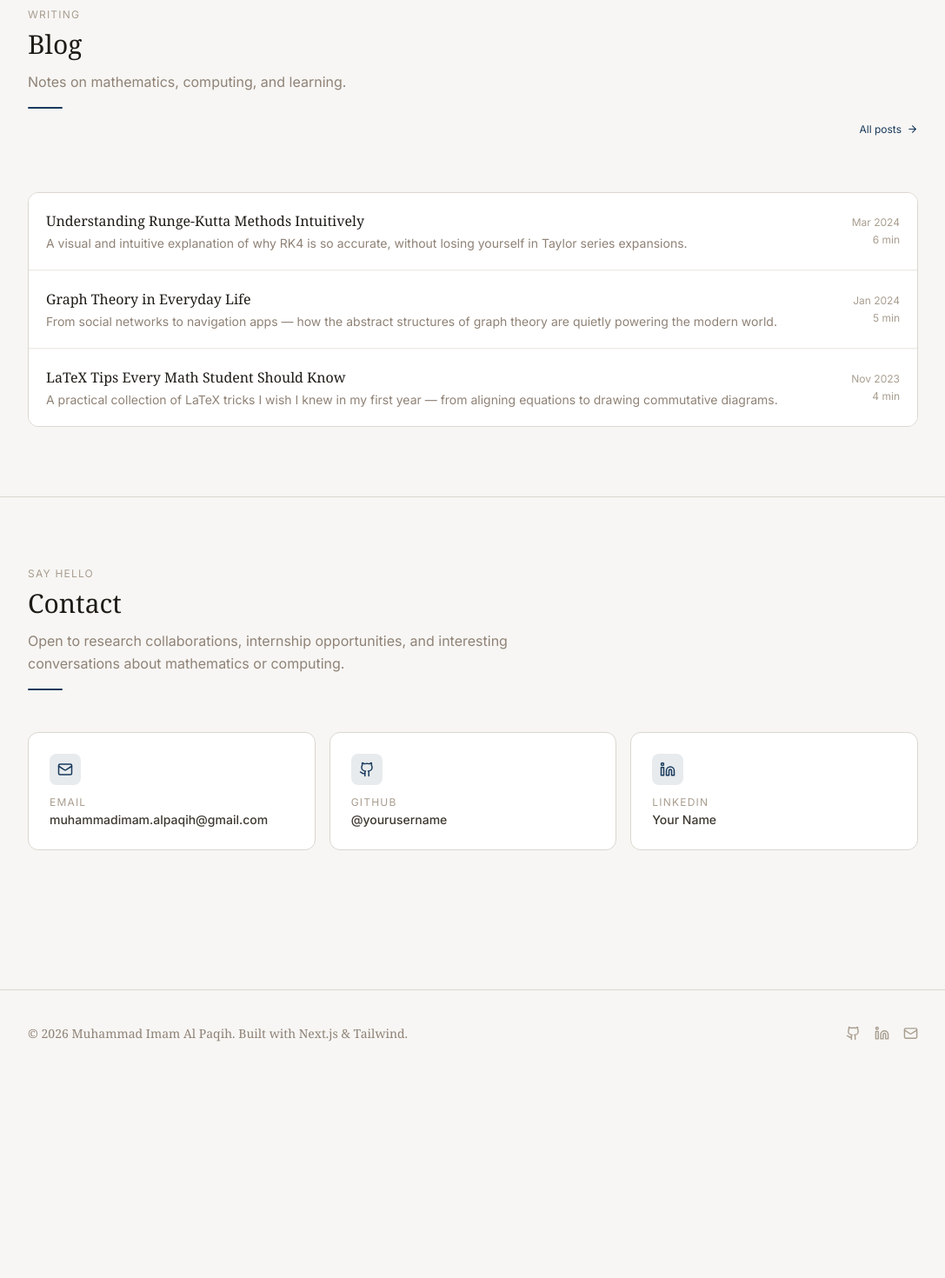
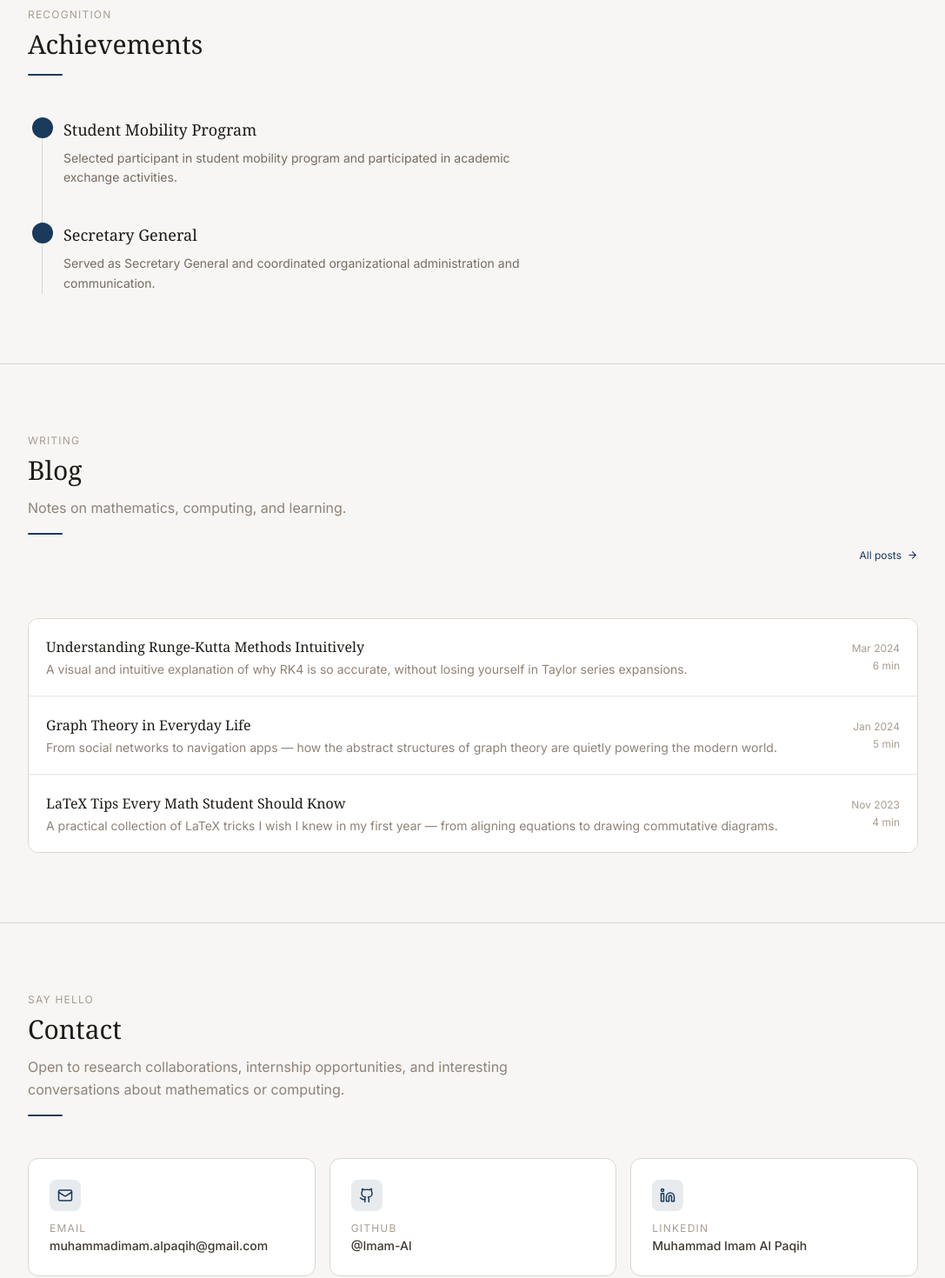
Before and after one commit to Imam-Al/portoku, a Next.js app: page / in a window 1280 px wide. Shown: the part 4660-6130 px from the top of the page at 87% size, without its empty margins (96-1183 px from the left). Before the commit the page ends 5899 px from the top, so only its background shows below. Built offline with nearby package versions, Linux system fonts and the light colour scheme.

Commit message:
fix: menambahkan pencapaian

```diff
--- a/app/page.tsx
+++ b/app/page.tsx
@@ -1,12 +1,14 @@
-import HeroSection from '@/components/HeroSection'
-import ProjectsSection from '@/components/ProjectsSection'
-import ResearchSection from '@/components/ResearchSection'
-import PublicationsSection from '@/components/PublicationsSection'
-import SkillsSection from '@/components/SkillsSection'
-import ExperienceSection from '@/components/ExperienceSection'
-import CertificatesSection from '@/components/CertificatesSection'
-import BlogSection from '@/components/BlogSection'
-import ContactSection from '@/components/ContactSection'
+import HeroSection from "@/components/HeroSection";
+import ProjectsSection from "@/components/ProjectsSection";
+import ResearchSection from "@/components/ResearchSection";
+import PublicationsSection from "@/components/PublicationsSection";
+import SkillsSection from "@/components/SkillsSection";
+import ExperienceSection from "@/components/ExperienceSection";
+import CertificatesSection from "@/components/CertificatesSection";
+import AchievementsSection from "@/components/AchievementsSection";
+import BlogSection from "@/components/BlogSection";
+import ContactSection from "@/components/ContactSection";
+import GallerySection from "@/components/GallerySection";
 
 export default function Home() {
   return (
@@ -18,8 +20,10 @@ export default function Home() {
       <SkillsSection />
       <ExperienceSection />
       <CertificatesSection />
+      <AchievementsSection />
       <BlogSection />
+      {/* <GallerySection /> */}
       <ContactSection />
     </>
-  )
+  );
 }
--- a/components/AchievementsSection.tsx
+++ b/components/AchievementsSection.tsx
@@ -1,49 +1,49 @@
-// import { Award, GraduationCap, Users } from "lucide-react";
+import { Award, GraduationCap, Users } from "lucide-react";
 
-// import { achievements } from "@/lib/data";
-// import SectionHeader from "./SectionHeader";
+import { achievements } from "@/lib/data";
+import SectionHeader from "./SectionHeader";
 
-// const icons = {
-//   academic: <GraduationCap size={14} />,
-//   organization: <Users size={14} />,
-//   teaching: <Award size={14} />,
-// } as const;
+const icons = {
+  academic: <GraduationCap size={14} />,
+  organization: <Users size={14} />,
+  teaching: <Award size={14} />,
+} as const;
 
-// export default function AchievementsSection() {
-//   return (
-//     <section
-//       id="achievements"
-//       className="section-padding border-b border-ink-200"
-//     >
-//       <div className="container-max">
-//         <SectionHeader label="Recognition" title="Achievements" />
+export default function AchievementsSection() {
+  return (
+    <section
+      id="achievements"
+      className="section-padding border-b border-ink-200"
+    >
+      <div className="container-max">
+        <SectionHeader label="Recognition" title="Achievements" />
 
-//         <ol className="relative border-l border-ink-200 ml-4 space-y-10">
-//           {achievements.map((a, i) => (
-//             <li key={i} className="ml-6">
-//               <span className="absolute -left-3 flex items-center justify-center w-6 h-6 rounded-full bg-accent text-white">
-//                 {icons[a.type as keyof typeof icons]}
-//               </span>
+        <ol className="relative border-l border-ink-200 ml-4 space-y-10">
+          {achievements.map((a, i) => (
+            <li key={i} className="ml-6">
+              <span className="absolute -left-3 flex items-center justify-center w-6 h-6 rounded-full bg-accent text-white">
+                {icons[a.type as keyof typeof icons]}
+              </span>
 
-//               <div>
-//                 <h3 className="font-serif text-lg font-medium text-ink-900">
-//                   {a.title}
-//                 </h3>
+              <div>
+                <h3 className="font-serif text-lg font-medium text-ink-900">
+                  {a.title}
+                </h3>
 
-//                 <p className="font-mono text-xs text-accent mb-1">{a.org}</p>
+                <p className="font-mono text-xs text-accent mb-1">{a.org}</p>
 
-//                 <p className="font-mono text-xs text-ink-400 mb-2">
-//                   {a.period}
-//                 </p>
+                <p className="font-mono text-xs text-ink-400 mb-2">
+                  {a.period}
+                </p>
 
-//                 <p className="text-sm text-ink-600 leading-relaxed max-w-xl">
-//                   {a.description}
-//                 </p>
-//               </div>
-//             </li>
-//           ))}
-//         </ol>
-//       </div>
-//     </section>
-//   );
-// }
+                <p className="text-sm text-ink-600 leading-relaxed max-w-xl">
+                  {a.description}
+                </p>
+              </div>
+            </li>
+          ))}
+        </ol>
+      </div>
+    </section>
+  );
+}
--- a/components/ContactSection.tsx
+++ b/components/ContactSection.tsx
@@ -1,7 +1,7 @@
-import Link from 'next/link'
-import { Mail, Github, Linkedin } from 'lucide-react'
-import { personal } from '@/lib/data'
-import SectionHeader from './SectionHeader'
+import Link from "next/link";
+import { Mail, Github, Linkedin } from "lucide-react";
+import { personal } from "@/lib/data";
+import SectionHeader from "./SectionHeader";
 
 export default function ContactSection() {
   return (
@@ -14,40 +14,60 @@ export default function ContactSection() {
         />
 
         <div className="grid sm:grid-cols-3 gap-4">
-          <Link href={`mailto:${personal.email}`}
-            className="group flex flex-col gap-3 p-6 border border-ink-200 rounded-xl bg-white hover:border-accent/50 hover:shadow-sm transition-all">
+          <Link
+            href={`mailto:${personal.email}`}
+            className="group flex flex-col gap-3 p-6 border border-ink-200 rounded-xl bg-white hover:border-accent/50 hover:shadow-sm transition-all"
+          >
             <div className="w-9 h-9 rounded-lg bg-accent/10 flex items-center justify-center">
               <Mail size={18} className="text-accent" />
             </div>
             <div>
-              <p className="font-mono text-xs uppercase tracking-widest text-ink-400 mb-0.5">Email</p>
-              <p className="text-sm font-medium text-ink-800 group-hover:text-accent transition-colors break-all">{personal.email}</p>
+              <p className="font-mono text-xs uppercase tracking-widest text-ink-400 mb-0.5">
+                Email
+              </p>
+              <p className="text-sm font-medium text-ink-800 group-hover:text-accent transition-colors break-all">
+                {personal.email}
+              </p>
             </div>
           </Link>
 
-          <Link href={personal.github} target="_blank"
-            className="group flex flex-col gap-3 p-6 border border-ink-200 rounded-xl bg-white hover:border-accent/50 hover:shadow-sm transition-all">
+          <Link
+            href={personal.github}
+            target="_blank"
+            className="group flex flex-col gap-3 p-6 border border-ink-200 rounded-xl bg-white hover:border-accent/50 hover:shadow-sm transition-all"
+          >
             <div className="w-9 h-9 rounded-lg bg-accent/10 flex items-center justify-center">
               <Github size={18} className="text-accent" />
             </div>
             <div>
-              <p className="font-mono text-xs uppercase tracking-widest text-ink-400 mb-0.5">GitHub</p>
-              <p className="text-sm font-medium text-ink-800 group-hover:text-accent transition-colors">@yourusername</p>
+              <p className="font-mono text-xs uppercase tracking-widest text-ink-400 mb-0.5">
+                GitHub
+              </p>
+              <p className="text-sm font-medium text-ink-800 group-hover:text-accent transition-colors">
+                @Imam-Al
+              </p>
             </div>
           </Link>
 
-          <Link href={personal.linkedin} target="_blank"
-            className="group flex flex-col gap-3 p-6 border border-ink-200 rounded-xl bg-white hover:border-accent/50 hover:shadow-sm transition-all">
+          <Link
+            href={personal.linkedin}
+            target="_blank"
+            className="group flex flex-col gap-3 p-6 border border-ink-200 rounded-xl bg-white hover:border-accent/50 hover:shadow-sm transition-all"
+          >
             <div className="w-9 h-9 rounded-lg bg-accent/10 flex items-center justify-center">
               <Linkedin size={18} className="text-accent" />
             </div>
             <div>
-              <p className="font-mono text-xs uppercase tracking-widest text-ink-400 mb-0.5">LinkedIn</p>
-              <p className="text-sm font-medium text-ink-800 group-hover:text-accent transition-colors">Your Name</p>
+              <p className="font-mono text-xs uppercase tracking-widest text-ink-400 mb-0.5">
+                LinkedIn
+              </p>
+              <p className="text-sm font-medium text-ink-800 group-hover:text-accent transition-colors">
+                Muhammad Imam Al Paqih
+              </p>
             </div>
           </Link>
         </div>
       </div>
     </section>
-  )
+  );
 }
--- a/lib/data.ts
+++ b/lib/data.ts
@@ -188,6 +188,9 @@ export const achievements = [
     description:
       "Selected participant in student mobility program and participated in academic exchange activities.",
     image: "",
+    type: "certificate",
+    period: "",
+    org: "",
   },
 
   {
@@ -197,8 +200,12 @@ export const achievements = [
     description:
       "Served as Secretary General and coordinated organizational administration and communication.",
     image: "",
+    type: "certificates",
+    period: "",
   },
 ];
+
+export const gallery = [{}];
 
 export const blogPosts = [
   {
```
Also changed, not shown: components/GallerySection.tsx (+25 -0 lines), 1 other file (tests, documents, lock files or other folders).
